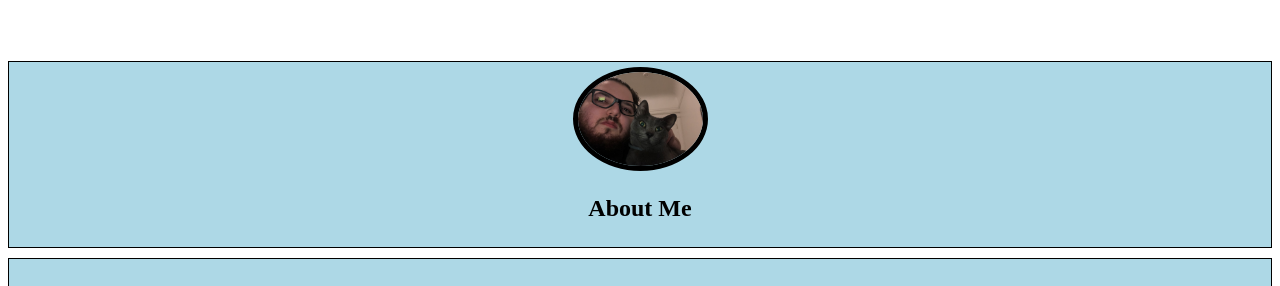
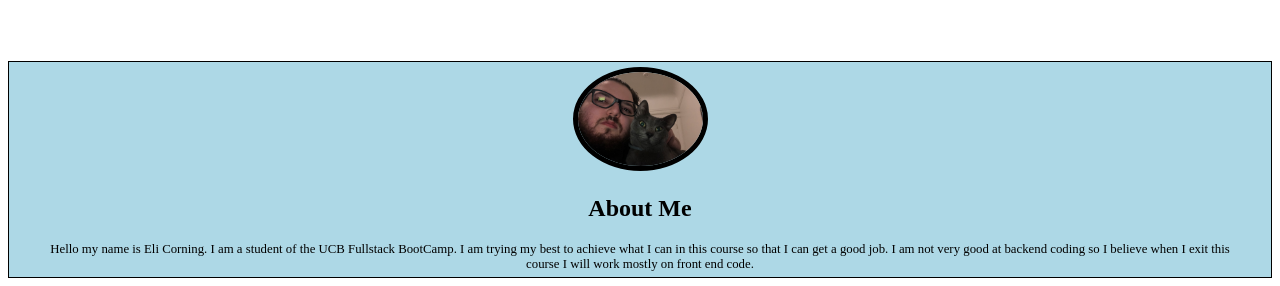
Before and after one commit to Elkion223/Pro-Portfolio, a plain HTML site: page index.html in a window 1280 px wide. Shown: the part 147-433 px from the top of the page. Drawn offline with Linux system fonts and the light colour scheme.

Commit message:
added About Me

```diff
--- a/index.html
+++ b/index.html
@@ -27,7 +27,7 @@
             <section id="text">
                 <h2>About Me</h2>
                 <p>
-
+                    Hello my name is Eli Corning. I am a student of the UCB Fullstack BootCamp. I am trying my best to achieve what I can in this course so that I can get a good job. I am not very good at backend coding so I believe when I exit this course I will work mostly on front end code.
                 </p>
             </section>
         </section>
```
